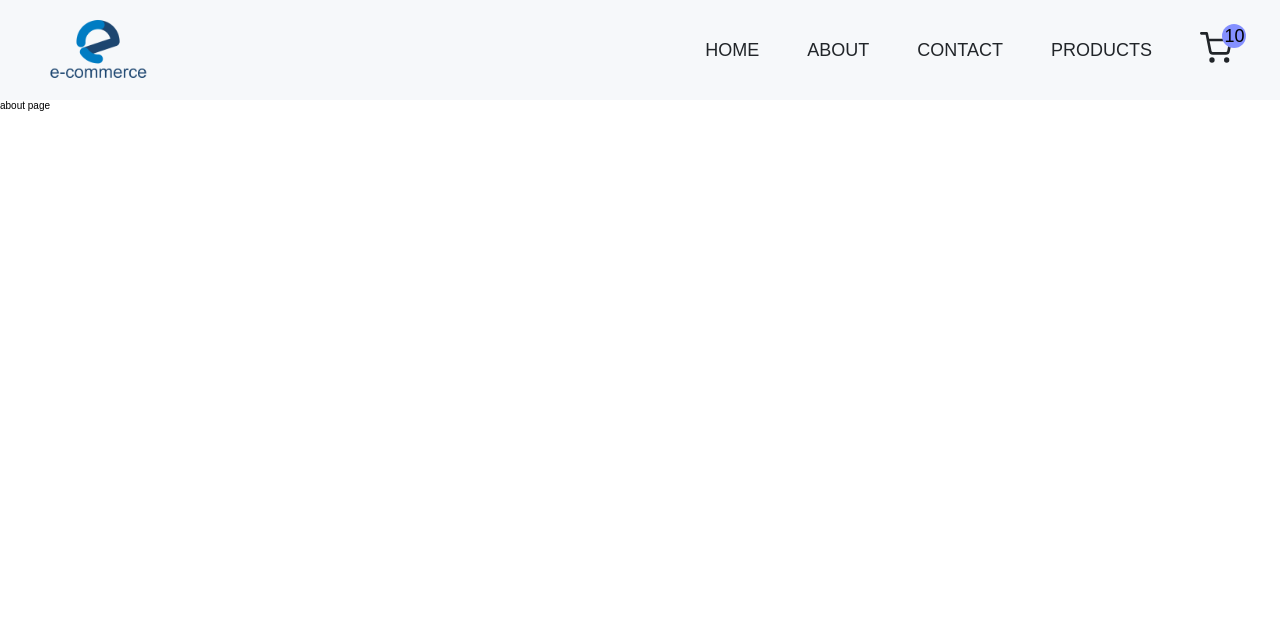
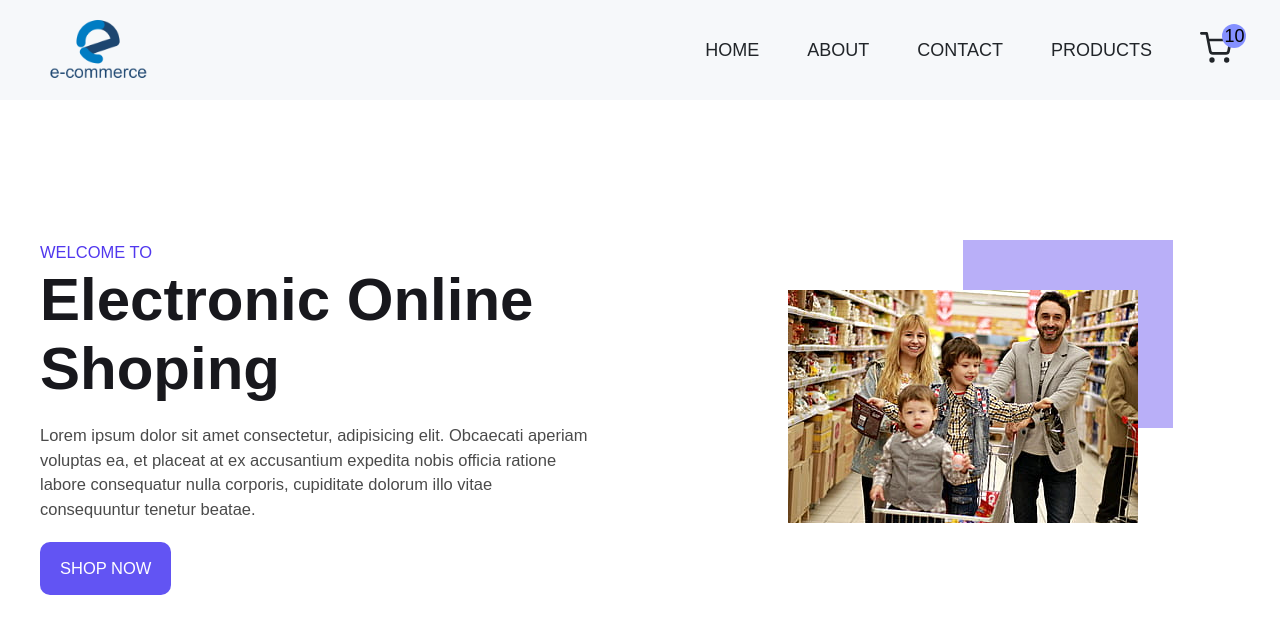
Before and after one commit to Sumit-krSingh/React-Ecommerce, a React (Create React App) app: page /about in a window 1280 px wide. Shown: the top 634 px of the page. Built offline with nearby package versions, Linux system fonts and the light colour scheme.

Commit message:
add home and about page description and image with prop property

```diff
--- a/src/About.js
+++ b/src/About.js
@@ -1,10 +1,12 @@
 import React from 'react'
+import HeroSection from './components/HeroSection'
 
 const About = () => {
+  const data ={
+    name: "Electronic online Shoping",
+  }
   return (
-    <div>
-      about page
-    </div>
+   <HeroSection  myData ={data}/>
   )
 }
 
--- a/src/Home.js
+++ b/src/Home.js
@@ -1,18 +1,14 @@
 import React from 'react'
-import styled from 'styled-components'
+import HeroSection from './components/HeroSection';
 
 const Home = () => {
+  const data ={
+    name: "E Shoping",
+  }
   return (
-    <Wrapper className='test'>
-  Home
-    </Wrapper>
+    <HeroSection  myData ={data}/>
   )
-}
-
-const Wrapper = styled.section`
-color:${({theme}) => theme.colors.bg};
-height: 100vw;
+};
 
 
-`;
 export default Home
--- /dev/null
+++ b/src/components/HeroSection.js
@@ -0,0 +1,96 @@
+import React from 'react'
+import { NavLink } from 'react-router-dom';
+import styled from 'styled-components';
+import {Button} from '../style/Button'
+
+
+const HeroSection = ({myData}) => {
+    const {name} = myData;
+    return (
+        <Wrapper>
+            <div className="container">
+                <div className="grid grid-two-column">
+                    <div className='hero-section-data'>
+                        <p className='intro-data'>Welcome to </p>
+                        <h1> {name}</h1>
+                        <p>Lorem ipsum dolor sit amet consectetur, adipisicing elit. Obcaecati aperiam voluptas ea, et placeat at ex accusantium expedita nobis officia ratione labore consequatur nulla corporis, cupiditate dolorum illo vitae consequuntur tenetur beatae.</p>
+                        <NavLink>
+                            <Button>Shop Now</Button>
+                        </NavLink>
+                    </div>
+                    <div className='hero-section-image'>
+                        <figure>
+                            <img src="image/family shoping.jpg" alt="shopingimage" className='img-style' />
+                        </figure>
+                    </div>
+                </div>
+            </div>
+        </Wrapper>
+    )
+}
+const Wrapper = styled.section`
+padding: 12rem 0;
+img{
+    min-width: 10rem;
+    height: 10rem;
+}
+
+.hero-section-data{
+    p{
+        margin: 2rem 0;
+    }
+    h1{
+        text-transform: capitalize;
+        font-weight: bold;
+
+    }
+    .intro-data{
+        margin-bottom: 0;
+    }
+}
+
+.hero-section-image{
+    width: 100%;
+    height: auto;
+    display: flex;
+    justify-content: center;
+    align-items: center;
+}
+
+figure {
+    position: relative;
+
+    &::after {
+      content: "";
+      width: 60%;
+      height: 80%;
+      background-color: rgba(81, 56, 238, 0.4);
+      position: absolute;
+      left: 50%;
+      top: -5rem;
+      z-index: -1;
+    }
+  }
+  .img-style {
+    width: 100%;
+    height: auto;
+  }
+
+  @media (max-width: ${({ theme }) => theme.media.mobile}) {
+    .grid {
+      gap: 10rem;
+    }
+
+    figure::after {
+      content: "";
+      width: 50%;
+      height: 100%;
+      left: 0;
+      top: 10%;
+      /* bottom: 10%; */
+      background-color: rgba(81, 56, 238, 0.4);
+    }
+  }
+`;
+
+export default HeroSection
--- /dev/null
+++ b/src/style/Button.js
@@ -0,0 +1,32 @@
+import styled from "styled-components";
+
+export const Button = styled.button`
+text-decoration: none;
+padding: 1.4rem 2rem;
+max-width: auto;
+background-color: rgb(98 84 243);
+color:rgb(255 255 255);
+border: none;
+border-radius: 10px;
+cursor:pointer;
+align-itme: center;
+text-transform: uppercase;
+transition: all 0.3s ease;
+  -webkit-transition: all 0.3s ease 0s;
+  -moz-transition: all 0.3s ease 0s;
+  -o-transition: all 0.3s ease 0s;
+
+  &:hover,
+  &:active {
+    box-shadow: 0 2rem 2rem 0 rgb(132 144 255 / 30%);
+    box-shadow: ${({ theme }) => theme.colors.shadowSupport};
+    transform: scale(0.96);
+  }
+a{
+    ext-decoration: none;
+    color: rgb(255 255 255);
+    font-size: 1.8rem;
+}
+
+
+`;
--- /dev/null
+++ b/src/style/Container.js
@@ -0,0 +1,6 @@
+import styled from "styled-components";
+
+export const Container = styled.div`
+  width: 100%;
+  padding: 0rem 12rem;
+`;
```
Also changed, not shown: public/image/family shoping.jpg (added), public/image/shoping.jpg (added).
